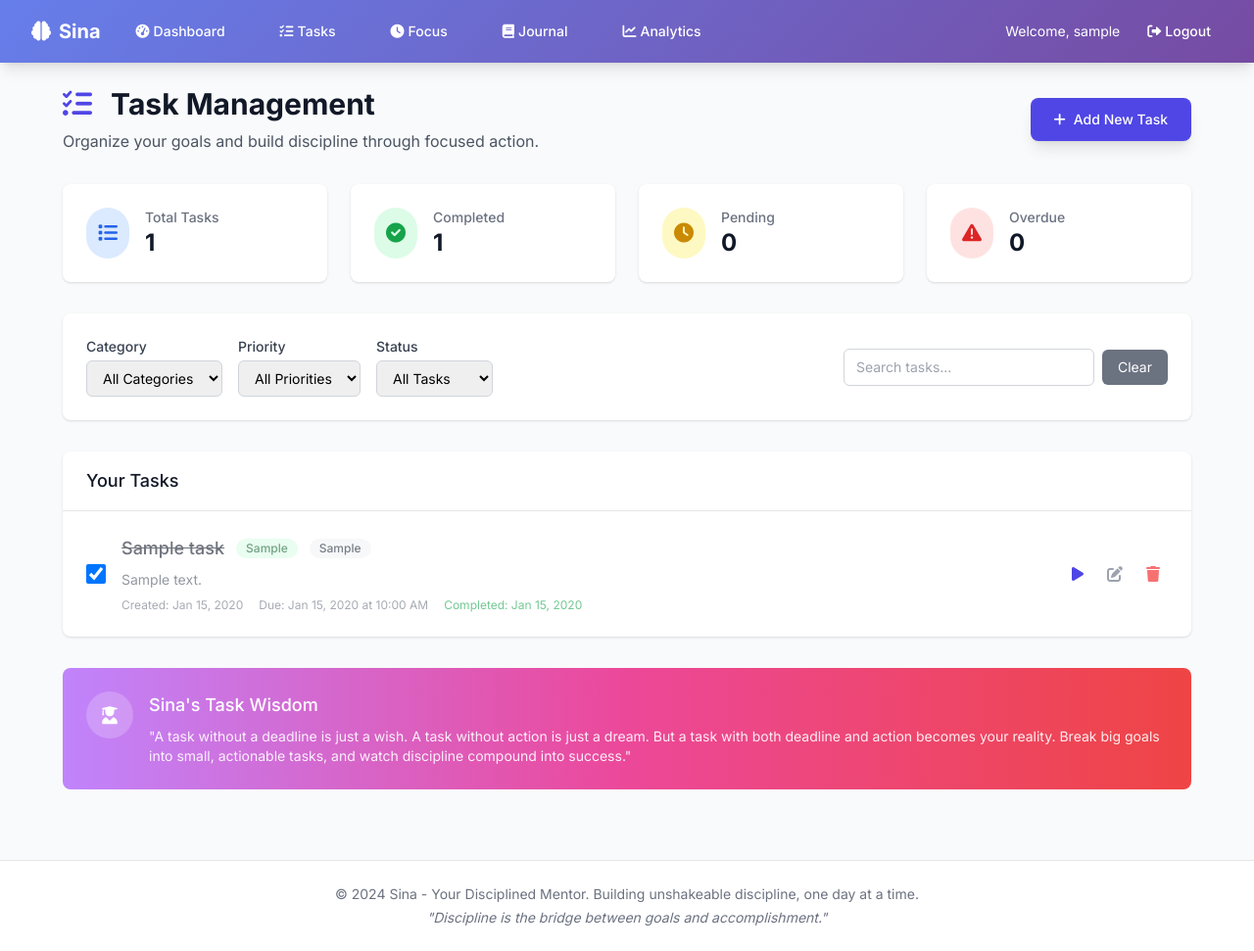
After one commit to PrisDen/Sina, a Flask app: page /tasks in a window 1280 px wide. The commit adds this page. Shown: the whole page at 98% size. Run offline with Flask 3, Linux system fonts and the light colour scheme; the visitor is signed in with stand-in values (Sample User, id 1); tables that the repository leaves empty hold one stand-in row (values such as "Sample post"); some libraries are stand-ins or nearby versions.

Commit message:
🚀 Phase 2 Complete: Enhanced Task Management & Focus Sessions - Added dedicated Tasks page with filtering, search, and full CRUD operations - Created advanced Focus Sessions page with enhanced Pomodoro timer - Fixed task completion functionality and journal saving - Updated navigation with working links - Improved JavaScript interactivity and user experience - Ready for Phase 3: Analytics, Habits, and Settings

```diff
--- a/app.py
+++ b/app.py
@@ -349,6 +349,110 @@ def dashboard():
                          sina_quote=sina_data['quote'],
                          sina_tone=sina_data['tone'])
 
+@app.route('/tasks')
+@login_required
+def tasks():
+    user_id = session['user_id']
+    conn = sqlite3.connect('instance/sina.db')
+    cursor = conn.cursor()
+
+    # Get all tasks for the user
+    cursor.execute('''
+        SELECT id, title, description, priority, category, deadline, completed, created_at, completed_at
+        FROM tasks
+        WHERE user_id = ?
+        ORDER BY
+            completed ASC,
+            CASE priority
+                WHEN 'high' THEN 1
+                WHEN 'medium' THEN 2
+                WHEN 'low' THEN 3
+            END,
+            deadline ASC,
+            created_at DESC
+    ''', (user_id,))
+
+    tasks_data = cursor.fetchall()
+
+    # Convert to objects for easier template access
+    tasks = []
+    for task_data in tasks_data:
+        task = {
+            'id': task_data[0],
+            'title': task_data[1],
+            'description': task_data[2],
+            'priority': task_data[3],
+            'category': task_data[4],
+            'deadline': datetime.strptime(task_data[5], '%Y-%m-%d %H:%M:%S') if task_data[5] else None,
+            'completed': task_data[6],
+            'created_at': datetime.strptime(task_data[7], '%Y-%m-%d %H:%M:%S'),
+            'completed_at': datetime.strptime(task_data[8], '%Y-%m-%d %H:%M:%S') if task_data[8] else None
+        }
+        tasks.append(task)
+
+    # Calculate statistics
+    total_tasks = len(tasks)
+    completed_tasks = len([t for t in tasks if t['completed']])
+    pending_tasks = len([t for t in tasks if not t['completed']])
+
+    now = datetime.now()
+    overdue_tasks = len([t for t in tasks if not t['completed'] and t['deadline'] and t['deadline'] < now])
+
+    conn.close()
+
+    return render_template('tasks.html',
+                         tasks=tasks,
+                         total_tasks=total_tasks,
+                         completed_tasks=completed_tasks,
+                         pending_tasks=pending_tasks,
+                         overdue_tasks=overdue_tasks,
+                         now=now)
+
+@app.route('/focus')
+@login_required
+def focus():
+    user_id = session['user_id']
+    conn = sqlite3.connect('instance/sina.db')
+    cursor = conn.cursor()
+
+    # Get today's session stats
+    today = datetime.now().date()
+    cursor.execute('''
+        SELECT COUNT(*), COALESCE(SUM(duration), 0) FROM focus_sessions
+        WHERE user_id = ? AND DATE(session_date) = ?
+    ''', (user_id, today))
+    session_data = cursor.fetchone()
+    today_sessions = session_data[0]
+    today_minutes = session_data[1]
+
+    # Get recent sessions
+    cursor.execute('''
+        SELECT fs.duration, fs.notes, fs.session_date, t.title as task_title
+        FROM focus_sessions fs
+        LEFT JOIN tasks t ON fs.task_id = t.id
+        WHERE fs.user_id = ?
+        ORDER BY fs.session_date DESC
+        LIMIT 10
+    ''', (user_id,))
+
+    sessions_data = cursor.fetchall()
+    sessions = []
+    for session_data in sessions_data:
+        session = {
+            'duration': session_data[0],
+            'notes': session_data[1],
+            'session_date': datetime.strptime(session_data[2], '%Y-%m-%d %H:%M:%S'),
+            'task_title': session_data[3]
+        }
+        sessions.append(session)
+
+    conn.close()
+
+    return render_template('focus.html',
+                         today_sessions=today_sessions,
+                         today_minutes=today_minutes,
+                         sessions=sessions)
+
 # API Routes
 @app.route('/api/tasks/create', methods=['POST'])
 @login_required
--- a/static/js/app.js
+++ b/static/js/app.js
@@ -65,10 +65,29 @@ class SinaApp {
             checkbox.addEventListener('change', this.handleTaskCompletion.bind(this));
         });
 
-        // Add task button
+        // Add task buttons
         const addTaskBtn = document.querySelector('#add-task-btn');
+        const addFirstTaskBtn = document.querySelector('#add-first-task-btn');
+
         if (addTaskBtn) {
             addTaskBtn.addEventListener('click', this.showAddTaskModal.bind(this));
+        }
+
+        if (addFirstTaskBtn) {
+            addFirstTaskBtn.addEventListener('click', this.showAddTaskModal.bind(this));
+        }
+
+        // Quick action buttons
+        document.querySelectorAll('button').forEach(button => {
+            if (button.textContent.includes('Add New Task')) {
+                button.addEventListener('click', this.showAddTaskModal.bind(this));
+            }
+        });
+
+        // Journal save button
+        const saveJournalBtn = document.querySelector('#save-journal-btn');
+        if (saveJournalBtn) {
+            saveJournalBtn.addEventListener('click', this.handleJournalSave.bind(this));
         }
 
         // Task priority changes
@@ -147,6 +166,19 @@ class SinaApp {
         this.saveJournalEntry(content);
     }
 
+    handleJournalSave(event) {
+        event.preventDefault();
+        const textarea = document.querySelector('#journal-textarea');
+        const content = textarea.value;
+
+        if (content.trim().length < 10) {
+            this.notifications.show('Sina encourages more thoughtful reflection. Write at least 10 characters.', 'error');
+            return;
+        }
+
+        this.saveJournalEntry(content);
+    }
+
     handlePriorityChange(event) {
         const select = event.target;
         const taskId = select.dataset.taskId;
@@ -204,7 +236,10 @@ class SinaApp {
         .then(data => {
             if (data.success) {
                 this.notifications.show('Journal entry saved. Sina appreciates your reflection.', 'success');
-                document.querySelector('#journal-textarea').value = '';
+                const textarea = document.querySelector('#journal-textarea');
+                if (textarea) {
+                    textarea.value = '';
+                }
             }
         })
         .catch(error => {
--- a/templates/base.html
+++ b/templates/base.html
@@ -40,10 +40,10 @@
                         <a href="{{ url_for('dashboard') }}" class="text-white hover:text-gray-200 px-3 py-2 rounded-md text-sm font-medium transition-colors">
                             <i class="fas fa-tachometer-alt mr-1"></i>Dashboard
                         </a>
-                        <a href="#" class="text-white hover:text-gray-200 px-3 py-2 rounded-md text-sm font-medium transition-colors">
+                        <a href="{{ url_for('tasks') }}" class="text-white hover:text-gray-200 px-3 py-2 rounded-md text-sm font-medium transition-colors">
                             <i class="fas fa-tasks mr-1"></i>Tasks
                         </a>
-                        <a href="#" class="text-white hover:text-gray-200 px-3 py-2 rounded-md text-sm font-medium transition-colors">
+                        <a href="{{ url_for('focus') }}" class="text-white hover:text-gray-200 px-3 py-2 rounded-md text-sm font-medium transition-colors">
                             <i class="fas fa-clock mr-1"></i>Focus
                         </a>
                         <a href="#" class="text-white hover:text-gray-200 px-3 py-2 rounded-md text-sm font-medium transition-colors">
--- /dev/null
+++ b/templates/tasks.html
@@ -0,0 +1,269 @@
+{% extends "base.html" %}
+
+{% block title %}Tasks - Sina{% endblock %}
+
+{% block content %}
+<div class="px-4 sm:px-6 lg:px-8">
+    <!-- Header -->
+    <div class="mb-8">
+        <div class="flex items-center justify-between">
+            <div>
+                <h1 class="text-3xl font-bold text-gray-900">
+                    <i class="fas fa-tasks mr-3 text-indigo-600"></i>
+                    Task Management
+                </h1>
+                <p class="mt-2 text-gray-600">Organize your goals and build discipline through focused action.</p>
+            </div>
+            <button id="add-task-btn" class="bg-indigo-600 text-white px-6 py-3 rounded-lg text-sm font-medium hover:bg-indigo-700 transition-colors shadow-lg">
+                <i class="fas fa-plus mr-2"></i>Add New Task
+            </button>
+        </div>
+    </div>
+
+    <!-- Task Statistics -->
+    <div class="grid grid-cols-1 md:grid-cols-4 gap-6 mb-8">
+        <div class="bg-white p-6 rounded-lg shadow">
+            <div class="flex items-center">
+                <div class="p-3 rounded-full bg-blue-100">
+                    <i class="fas fa-list text-blue-600 text-xl"></i>
+                </div>
+                <div class="ml-4">
+                    <p class="text-sm font-medium text-gray-500">Total Tasks</p>
+                    <p class="text-2xl font-bold text-gray-900" id="total-tasks">{{ total_tasks }}</p>
+                </div>
+            </div>
+        </div>
+
+        <div class="bg-white p-6 rounded-lg shadow">
+            <div class="flex items-center">
+                <div class="p-3 rounded-full bg-green-100">
+                    <i class="fas fa-check-circle text-green-600 text-xl"></i>
+                </div>
+                <div class="ml-4">
+                    <p class="text-sm font-medium text-gray-500">Completed</p>
+                    <p class="text-2xl font-bold text-gray-900" id="completed-tasks">{{ completed_tasks }}</p>
+                </div>
+            </div>
+        </div>
+
+        <div class="bg-white p-6 rounded-lg shadow">
+            <div class="flex items-center">
+                <div class="p-3 rounded-full bg-yellow-100">
+                    <i class="fas fa-clock text-yellow-600 text-xl"></i>
+                </div>
+                <div class="ml-4">
+                    <p class="text-sm font-medium text-gray-500">Pending</p>
+                    <p class="text-2xl font-bold text-gray-900" id="pending-tasks">{{ pending_tasks }}</p>
+                </div>
+            </div>
+        </div>
+
+        <div class="bg-white p-6 rounded-lg shadow">
+            <div class="flex items-center">
+                <div class="p-3 rounded-full bg-red-100">
+                    <i class="fas fa-exclamation-triangle text-red-600 text-xl"></i>
+                </div>
+                <div class="ml-4">
+                    <p class="text-sm font-medium text-gray-500">Overdue</p>
+                    <p class="text-2xl font-bold text-gray-900" id="overdue-tasks">{{ overdue_tasks }}</p>
+                </div>
+            </div>
+        </div>
+    </div>
+
+    <!-- Filters and Search -->
+    <div class="bg-white p-6 rounded-lg shadow mb-8">
+        <div class="flex flex-wrap items-center justify-between gap-4">
+            <div class="flex items-center space-x-4">
+                <div>
+                    <label for="filter-category" class="block text-sm font-medium text-gray-700 mb-1">Category</label>
+                    <select id="filter-category" class="border border-gray-300 rounded-md px-3 py-2 text-sm focus:ring-indigo-500 focus:border-indigo-500">
+                        <option value="">All Categories</option>
+                        <option value="personal">Personal</option>
+                        <option value="work">Work</option>
+                        <option value="study">Study</option>
+                        <option value="health">Health</option>
+                    </select>
+                </div>
+
+                <div>
+                    <label for="filter-priority" class="block text-sm font-medium text-gray-700 mb-1">Priority</label>
+                    <select id="filter-priority" class="border border-gray-300 rounded-md px-3 py-2 text-sm focus:ring-indigo-500 focus:border-indigo-500">
+                        <option value="">All Priorities</option>
+                        <option value="high">High</option>
+                        <option value="medium">Medium</option>
+                        <option value="low">Low</option>
+                    </select>
+                </div>
+
+                <div>
+                    <label for="filter-status" class="block text-sm font-medium text-gray-700 mb-1">Status</label>
+                    <select id="filter-status" class="border border-gray-300 rounded-md px-3 py-2 text-sm focus:ring-indigo-500 focus:border-indigo-500">
+                        <option value="">All Tasks</option>
+                        <option value="pending">Pending</option>
+                        <option value="completed">Completed</option>
+                        <option value="overdue">Overdue</option>
+                    </select>
+                </div>
+            </div>
+
+            <div class="flex items-center space-x-2">
+                <input type="text" id="search-tasks" placeholder="Search tasks..."
+                       class="border border-gray-300 rounded-md px-3 py-2 text-sm focus:ring-indigo-500 focus:border-indigo-500 w-64">
+                <button id="clear-filters" class="bg-gray-500 text-white px-4 py-2 rounded-md text-sm hover:bg-gray-600">
+                    Clear
+                </button>
+            </div>
+        </div>
+    </div>
+
+    <!-- Tasks List -->
+    <div class="bg-white shadow rounded-lg">
+        <div class="px-6 py-4 border-b border-gray-200">
+            <h3 class="text-lg font-medium text-gray-900">Your Tasks</h3>
+        </div>
+
+        <div id="tasks-container" class="divide-y divide-gray-200">
+            {% if tasks %}
+                {% for task in tasks %}
+                <div class="p-6 task-item" data-task-id="{{ task.id }}" data-category="{{ task.category }}" data-priority="{{ task.priority }}" data-status="{% if task.completed %}completed{% elif task.deadline and task.deadline < now %}overdue{% else %}pending{% endif %}">
+                    <div class="flex items-center justify-between">
+                        <div class="flex items-center space-x-4 flex-1">
+                            <input type="checkbox" {% if task.completed %}checked{% endif %}
+                                   data-task-id="{{ task.id }}"
+                                   class="h-5 w-5 text-indigo-600 focus:ring-indigo-500 border-gray-300 rounded task-checkbox">
+
+                            <div class="flex-1 {% if task.completed %}opacity-60{% endif %}">
+                                <div class="flex items-center space-x-3">
+                                    <h4 class="text-lg font-medium text-gray-900 {% if task.completed %}line-through{% endif %}">
+                                        {{ task.title }}
+                                    </h4>
+
+                                    <span class="inline-flex items-center px-2.5 py-0.5 rounded-full text-xs font-medium
+                                        {% if task.priority == 'high' %}bg-red-100 text-red-800
+                                        {% elif task.priority == 'medium' %}bg-yellow-100 text-yellow-800
+                                        {% else %}bg-green-100 text-green-800{% endif %}">
+                                        {{ task.priority.title() }}
+                                    </span>
+
+                                    <span class="inline-flex items-center px-2.5 py-0.5 rounded-full text-xs font-medium bg-gray-100 text-gray-800">
+                                        {{ task.category.title() }}
+                                    </span>
+                                </div>
+
+                                {% if task.description %}
+                                <p class="mt-2 text-sm text-gray-600">{{ task.description }}</p>
+                                {% endif %}
+
+                                <div class="mt-2 flex items-center space-x-4 text-xs text-gray-500">
+                                    <span>Created: {{ task.created_at.strftime('%b %d, %Y') }}</span>
+                                    {% if task.deadline %}
+                                        <span class="{% if task.deadline < now and not task.completed %}text-red-600 font-medium{% endif %}">
+                                            Due: {{ task.deadline.strftime('%b %d, %Y at %I:%M %p') }}
+                                        </span>
+                                    {% endif %}
+                                    {% if task.completed %}
+                                        <span class="text-green-600">Completed: {{ task.completed_at.strftime('%b %d, %Y') }}</span>
+                                    {% endif %}
+                                </div>
+                            </div>
+                        </div>
+
+                        <div class="flex items-center space-x-2 ml-4">
+                            <button class="text-indigo-600 hover:text-indigo-900 p-2" title="Start Focus Session" data-task-id="{{ task.id }}">
+                                <i class="fas fa-play"></i>
+                            </button>
+                            <button class="text-gray-400 hover:text-gray-600 p-2" title="Edit Task" data-task-id="{{ task.id }}">
+                                <i class="fas fa-edit"></i>
+                            </button>
+                            <button class="text-red-400 hover:text-red-600 p-2" title="Delete Task" data-task-id="{{ task.id }}">
+                                <i class="fas fa-trash"></i>
+                            </button>
+                        </div>
+                    </div>
+                </div>
+                {% endfor %}
+            {% else %}
+                <div class="p-12 text-center">
+                    <i class="fas fa-clipboard-list text-gray-400 text-6xl mb-4"></i>
+                    <h3 class="text-lg font-medium text-gray-900 mb-2">No tasks yet</h3>
+                    <p class="text-gray-500 mb-6">Start building discipline by creating your first task.</p>
+                    <button id="add-first-task-btn" class="bg-indigo-600 text-white px-6 py-3 rounded-lg font-medium hover:bg-indigo-700">
+                        <i class="fas fa-plus mr-2"></i>Create Your First Task
+                    </button>
+                </div>
+            {% endif %}
+        </div>
+    </div>
+
+    <!-- Sina's Task Wisdom -->
+    <div class="mt-8 bg-gradient-to-r from-purple-400 via-pink-500 to-red-500 rounded-lg p-6 text-white">
+        <div class="flex items-start">
+            <div class="flex-shrink-0">
+                <div class="h-12 w-12 bg-white bg-opacity-20 rounded-full flex items-center justify-center">
+                    <i class="fas fa-user-graduate text-white text-lg"></i>
+                </div>
+            </div>
+            <div class="ml-4">
+                <h3 class="text-lg font-medium mb-2">Sina's Task Wisdom</h3>
+                <p class="text-sm opacity-90">
+                    "A task without a deadline is just a wish. A task without action is just a dream.
+                    But a task with both deadline and action becomes your reality.
+                    Break big goals into small, actionable tasks, and watch discipline compound into success."
+                </p>
+            </div>
+        </div>
+    </div>
+</div>
+
+{% block scripts %}
+<script>
+    // Task filtering and search functionality
+    document.addEventListener('DOMContentLoaded', function() {
+        const filterCategory = document.getElementById('filter-category');
+        const filterPriority = document.getElementById('filter-priority');
+        const filterStatus = document.getElementById('filter-status');
+        const searchInput = document.getElementById('search-tasks');
+        const clearFilters = document.getElementById('clear-filters');
+
+        function filterTasks() {
+            const category = filterCategory.value;
+            const priority = filterPriority.value;
+            const status = filterStatus.value;
+            const search = searchInput.value.toLowerCase();
+
+            document.querySelectorAll('.task-item').forEach(task => {
+                const taskCategory = task.dataset.category;
+                const taskPriority = task.dataset.priority;
+                const taskStatus = task.dataset.status;
+                const taskText = task.textContent.toLowerCase();
+
+                const matchesCategory = !category || taskCategory === category;
+                const matchesPriority = !priority || taskPriority === priority;
+                const matchesStatus = !status || taskStatus === status;
+                const matchesSearch = !search || taskText.includes(search);
+
+                if (matchesCategory && matchesPriority && matchesStatus && matchesSearch) {
+                    task.style.display = 'block';
+                } else {
+                    task.style.display = 'none';
+                }
+            });
+        }
+
+        filterCategory.addEventListener('change', filterTasks);
+        filterPriority.addEventListener('change', filterTasks);
+        filterStatus.addEventListener('change', filterTasks);
+        searchInput.addEventListener('input', filterTasks);
+
+        clearFilters.addEventListener('click', function() {
+            filterCategory.value = '';
+            filterPriority.value = '';
+            filterStatus.value = '';
+            searchInput.value = '';
+            filterTasks();
+        });
+    });
+</script>
+{% endblock %}
+{% endblock %}
```
Also changed, not shown: templates/dashboard.html (+8 -8 lines), templates/focus.html (added, +123 -0 lines).
